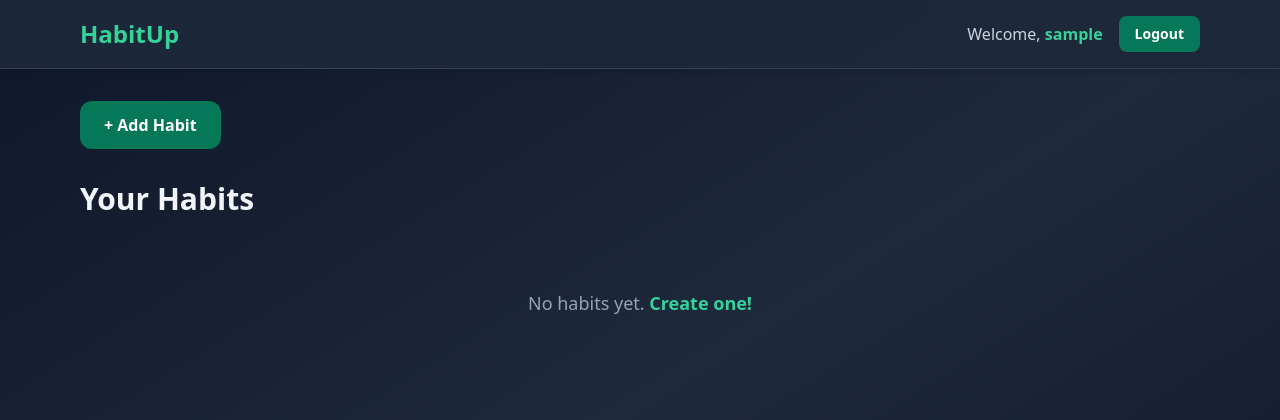
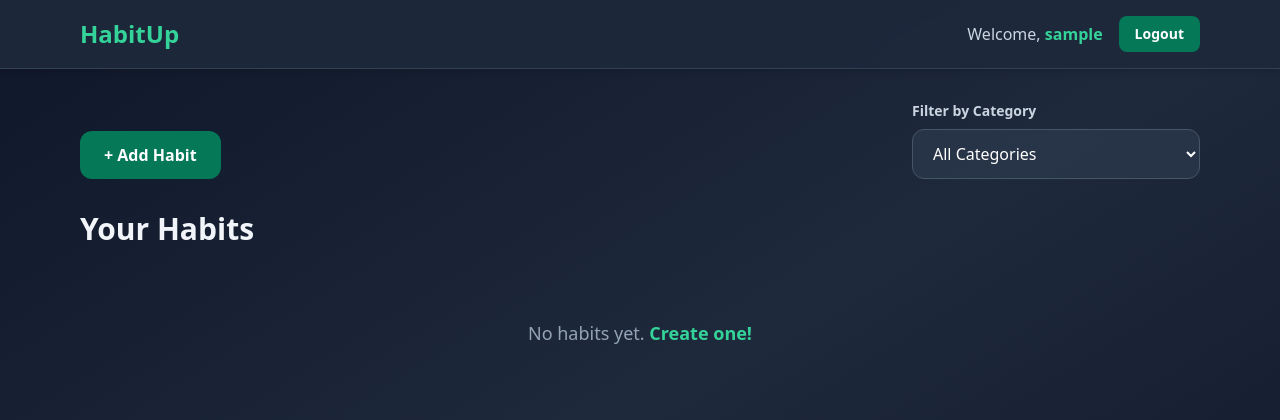
Before and after one commit to Taklri/HabitTracker, a Flask app: page /dashboard in a window 1280 px wide. Shown: the top 420 px of the page. Run offline with Flask 3, Linux system fonts and the light colour scheme; the visitor is signed in with stand-in values (Sample User, id 1); data that the repository does not hold is empty; some libraries are stand-ins or nearby versions.

Commit message:
Confimation

```diff
--- a/models/habit.py
+++ b/models/habit.py
@@ -50,3 +50,13 @@ class Habit:
     @classmethod
     def updateHabit(cls, data):
         return cls.editHabit(data)
+
+    @classmethod
+    def filterHabitsByCategory(cls, user_id, category):
+        query = """SELECT * FROM habit WHERE userId = %(userId)s AND habitCategory = %(category)s;"""
+        result = MysqlConnection("habitUp").query_start(query, {"userId": user_id, "category": category})
+        habits = []
+        if len(result) > 0:
+            for row in result:
+                habits.append(cls(row))
+        return habits
--- a/server.py
+++ b/server.py
@@ -1,4 +1,4 @@
-from flask import Flask, url_for, request, render_template, session, redirect
+from flask import Flask, url_for, request, render_template, session, redirect, flash
 app = Flask(__name__)
 app.secret_key = "HabitUpKey"
 
@@ -27,8 +27,12 @@ def loginProcess():
     else:
         return render_template("login.html", error="Invalid credentials")
 
-@app.route("/add-habit", methods=["POST", "GET"])
+@app.route("/add-habit")
 def addHabit():
+    return render_template("addHabitSample.html")
+
+@app.route("/add-habit/process", methods=["POST"])
+def addHabitProcess():
     if request.method == "GET":
         return render_template("addHabitSample.html")
     if "user_id" not in session:
@@ -60,7 +64,7 @@ def addHabit():
     }
 
     Habit.insertHabit(habit_data)
-    return render_template("dashboardSample.html")
+    return redirect("/dashboard")
 
 @app.route("/signup")
 def signupPage():
@@ -86,8 +90,19 @@ def dashboard():
         return redirect("/login")
 
     user_id = session["user_id"]
-    habits = Habit.getHabitsByUser(user_id)
-    return render_template("dashboardSample.html", username=session["username"], habits=habits)
+    selected_category = request.args.get("category", "all")
+
+    if selected_category and selected_category != "all":
+        habits = Habit.filterHabitsByCategory(user_id, selected_category)
+    else:
+        habits = Habit.getHabitsByUser(user_id)
+
+    return render_template(
+        "dashboardSample.html",
+        username=session["username"],
+        habits=habits,
+        selected_category=selected_category,
+    )
 
 @app.route("/delete-habit/<int:habit_id>", methods=["POST"])
 def deleteHabit(habit_id):
--- a/templates/addHabitSample.html
+++ b/templates/addHabitSample.html
@@ -33,7 +33,7 @@
         <h2 class="text-3xl font-bold text-slate-100 mb-2">Add New Habit</h2>
         <p class="text-slate-400 mb-8">Create a new habit to start tracking</p>
 
-        <form action="/add-habit" method="POST" class="space-y-6">
+        <form action="/add-habit/process" method="POST" class="space-y-6">
           <!-- Habit Name -->
           <div>
             <label class="block text-sm font-semibold text-slate-300 mb-2"
@@ -46,6 +46,10 @@
               required
               class="w-full rounded-xl border border-slate-600 bg-slate-700/50 px-4 py-3 text-white outline-none transition placeholder:text-slate-500 focus:border-emerald-600 focus:ring-4 focus:ring-emerald-600/10"
             />
+          </div>
+
+          <div>
+
           </div>
 
           <!-- Habit Category -->
--- a/templates/dashboardsample.html
+++ b/templates/dashboardsample.html
@@ -5,6 +5,11 @@
     <meta name="viewport" content="width=device-width, initial-scale=1.0" />
     <title>HabitUp - Dashboard</title>
     <script src="https://cdn.tailwindcss.com"></script>
+    <script>
+      function confirmDeletion() {
+        return confirm("Are you sure you want to delete thiJs habit?");
+      }
+    </script>
   </head>
   <body
     class="min-h-screen bg-gradient-to-br from-slate-900 via-slate-800 to-slate-900 text-white"
@@ -37,12 +42,38 @@
     <main class="max-w-6xl mx-auto px-4 py-8">
       <!-- Add Habit Button -->
       <div class="mb-8">
-        <a
-          href="/add-habit"
-          class="bg-emerald-700 text-white px-6 py-3 rounded-xl hover:bg-emerald-800 font-semibold transition inline-block"
-        >
-          + Add Habit
-        </a>
+        <div class="flex flex-col gap-4 sm:flex-row sm:items-end sm:justify-between">
+          <a
+            href="/add-habit"
+            class="bg-emerald-700 text-white px-6 py-3 rounded-xl hover:bg-emerald-800 font-semibold transition inline-block text-center"
+          >
+            + Add Habit
+          </a>
+
+          <form action="/dashboard" method="GET" class="sm:min-w-72">
+            <label class="block text-sm font-semibold text-slate-300 mb-2">
+              Filter by Category
+            </label>
+            <select
+              name="category"
+              onchange="this.form.submit()"
+              class="w-full rounded-xl border border-slate-600 bg-slate-700/50 px-4 py-3 text-white outline-none transition focus:border-emerald-600 focus:ring-4 focus:ring-emerald-600/10"
+            >
+              <option value="all" {% if selected_category == 'all' %}selected{% endif %}>
+                All Categories
+              </option>
+              <option value="health" {% if selected_category == 'health' %}selected{% endif %}>
+                Health
+              </option>
+              <option value="productivity" {% if selected_category == 'productivity' %}selected{% endif %}>
+                Productivity
+              </option>
+              <option value="learning" {% if selected_category == 'learning' %}selected{% endif %}>
+                Learning
+              </option>
+            </select>
+          </form>
+        </div>
       </div>
 
       <!-- Habits List -->
@@ -79,6 +110,7 @@
                 action="/delete-habit/{{ habit.id }}"
                 method="POST"
                 class="flex-1"
+                onsubmit="return confirmDeletion()"
               >
                 <button
                   type="submit"
```
